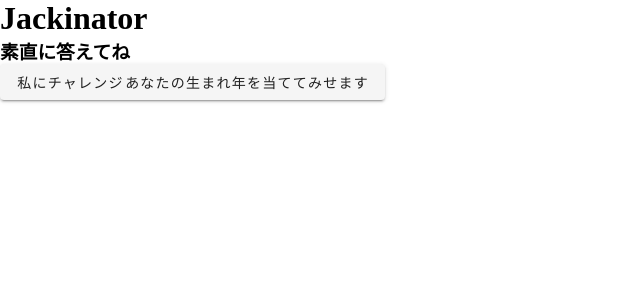
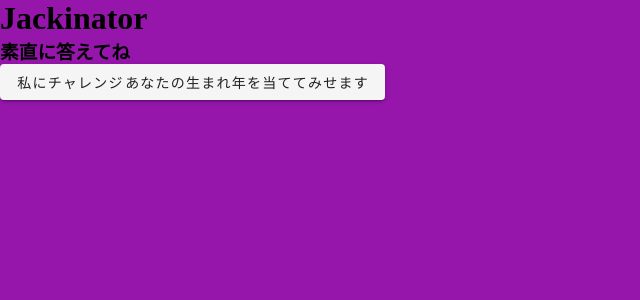
Before and after one commit to jack-app/jackHack2020-C, a Vue app: page / in a window 1280 px wide. Shown: the top 300 px of the page, without its empty margins (0-640 px from the left). Built offline with nearby package versions, Linux system fonts and the light colour scheme.

Commit message:
appの高さ設定

```diff
--- a/src/App.vue
+++ b/src/App.vue
@@ -3,7 +3,12 @@
       <router-view/>
   </div>
 </template>
-
 <script>
 
 </script>
+<style scoped>
+#app{
+  background-color: #9616AB;
+  height: 100%;
+}
+</style>
```
